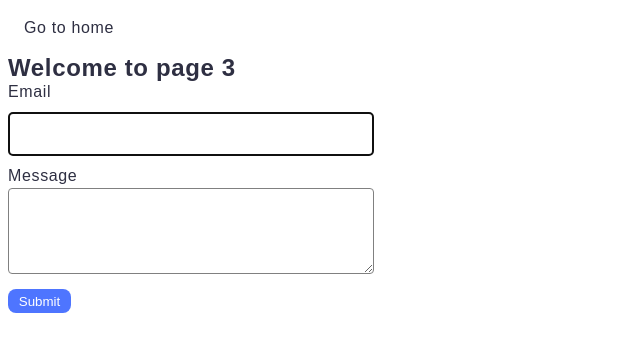
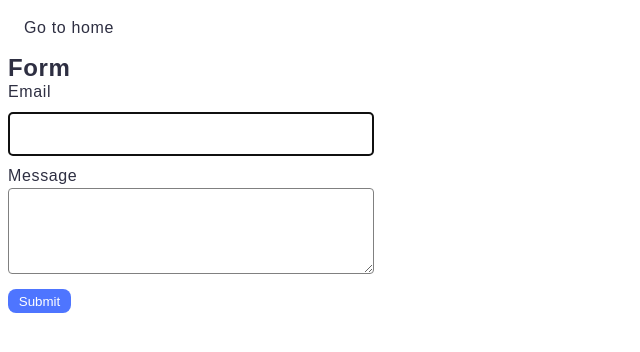
Before and after one commit to Irene0850/goit-js-hm-09, a website built with Vite: page src/2-form.html in a window 1280 px wide. Shown: the whole page, without its empty margins (0-640 px from the left). Built offline with nearby package versions, Linux system fonts and the light colour scheme.

Commit message:
new html

```diff
--- a/src/2-form.html
+++ b/src/2-form.html
@@ -4,14 +4,14 @@
     <meta charset="UTF-8" />
     <meta http-equiv="X-UA-Compatible" content="IE=edge" />
     <meta name="viewport" content="width=device-width, initial-scale=1.0" />
-    <title>Page 3</title>
+    <title>Form</title>
     <link rel="stylesheet" href="./css/styles.css" />
   </head>
   <body>
     <body class="body-form">
     <section>
       <a href="./index.html">Go to home</a>
-      <h1>Welcome to page 3</h1>
+      <h1>Form</h1>
 
       <form class="feedback-form" autocomplete="off">
         <label class="form-label">
```
